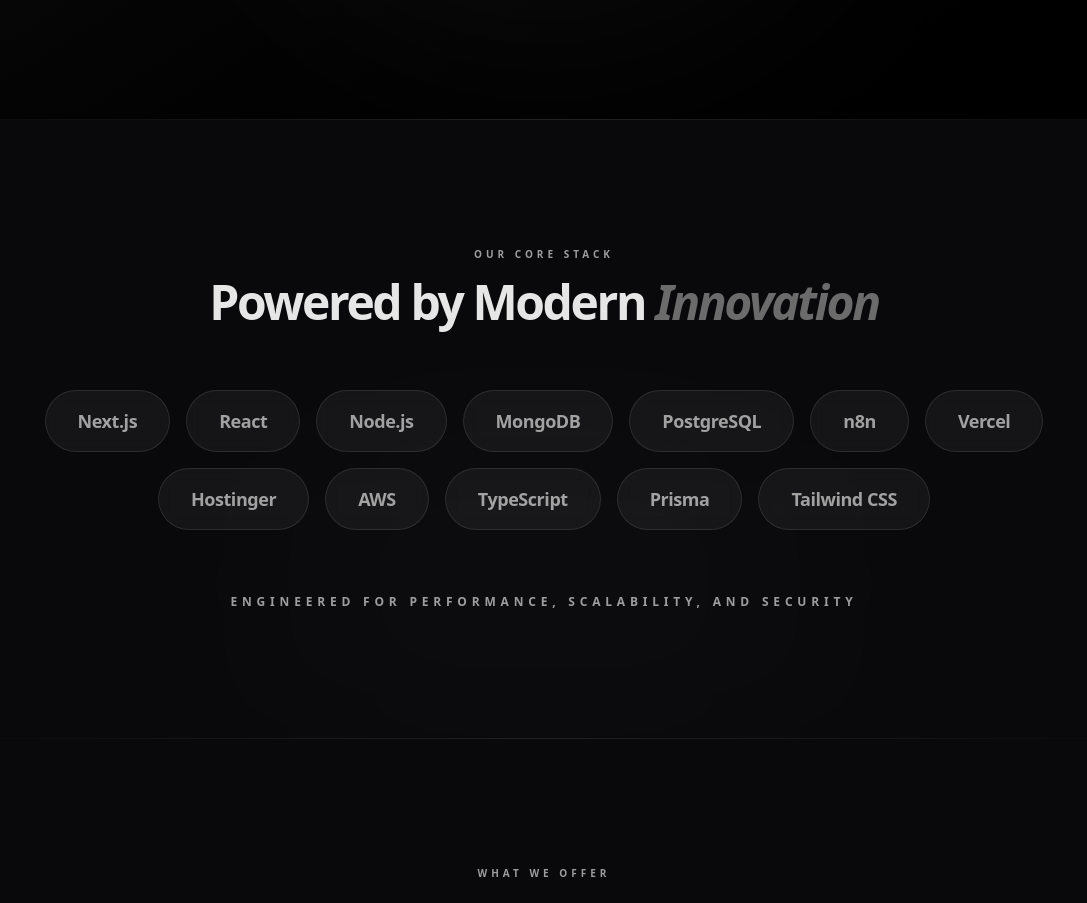
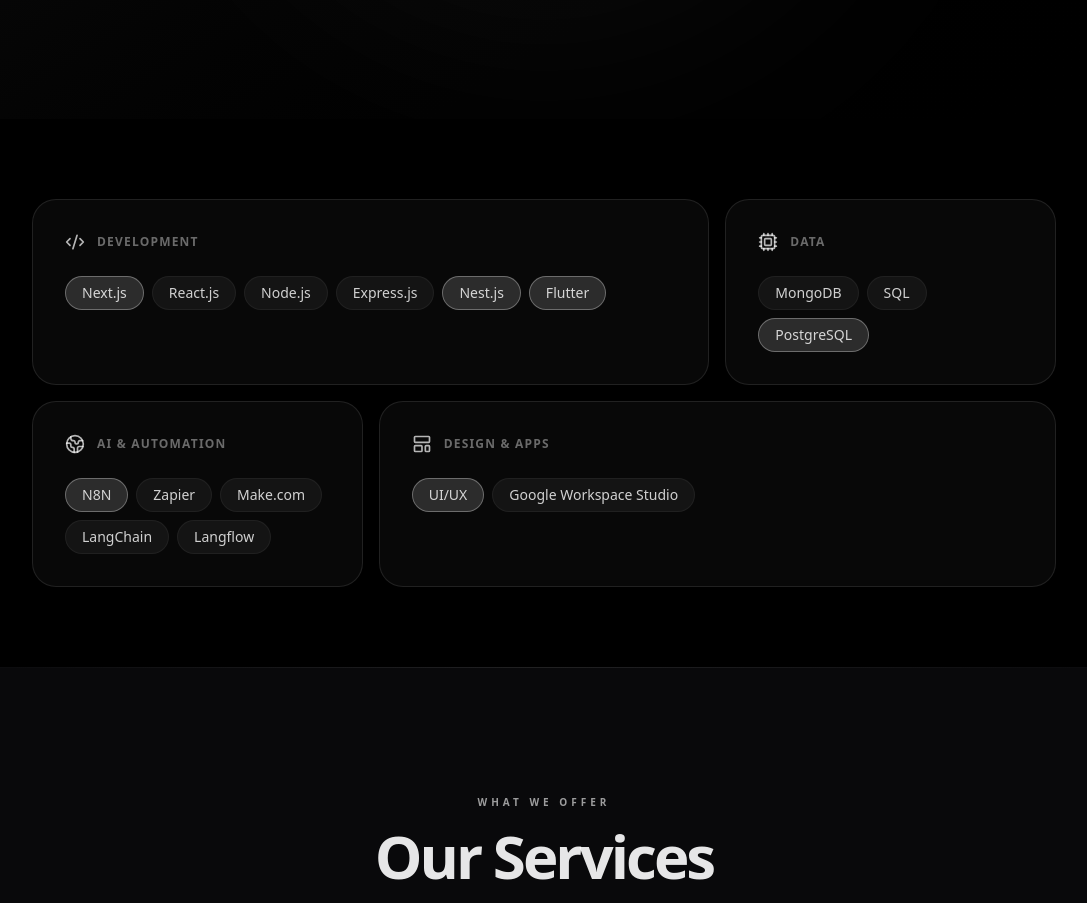
Before and after one commit to devsafix/taqwa-software, a Next.js app: page / in a window 1280 px wide. Shown: the part 681-1584 px from the top of the page, without its empty margins (96-1183 px from the left). Built offline with nearby package versions, Linux system fonts and the light colour scheme.

Commit message:
update: tech stack

```diff
--- a/app/layout.tsx
+++ b/app/layout.tsx
@@ -13,7 +13,7 @@
 export const metadata: Metadata = {
   title: {
     default:
-      "TaqwaSoftware | Web Solutions | App Development | AI Agents | Engineering Excellence",
+      "TaqwaSoftware | Web Solutions | App Development | AI Agents",
     template: "%s | TaqwaSoftware",
   },
   description:
--- a/components/modules/TechStack.tsx
+++ b/components/modules/TechStack.tsx
@@ -1,85 +1,74 @@
 "use client";
+import { motion } from "framer-motion";
+import { Code2, Cpu, Globe2, LayoutTemplate } from "lucide-react";
 
-import { motion } from "framer-motion";
-
-const technologies = [
+const techGroups = [
+  {
+    title: "Development",
+    icon: <Code2 className="w-5 h-5 text-white/70" />,
+    items: [
       "Next.js",
-  "React",
+      "React.js",
       "Node.js",
-  "MongoDB",
-  "PostgreSQL",
-  "n8n",
-  "Vercel",
-  "Hostinger",
-  "AWS",
-  "TypeScript",
-  "Prisma",
-  "Tailwind CSS",
+      "Express.js",
+      "Nest.js",
+      "Flutter",
+    ],
+    className: "md:col-span-2",
+  },
+  {
+    title: "Data",
+    icon: <Cpu className="w-5 h-5 text-white/70" />,
+    items: ["MongoDB", "SQL", "PostgreSQL"],
+    className: "md:col-span-1",
+  },
+  {
+    title: "AI & Automation",
+    icon: <Globe2 className="w-5 h-5 text-white/70" />,
+    items: ["N8N", "Zapier", "Make.com", "LangChain", "Langflow"],
+    className: "md:col-span-1",
+  },
+  {
+    title: "Design & Apps",
+    icon: <LayoutTemplate className="w-5 h-5 text-white/70" />,
+    items: ["UI/UX", "Google Workspace Studio"],
+    className: "md:col-span-2",
+  },
 ];
 
 export function TechStack() {
   return (
-    <section className="py-20 md:py-32 px-4 relative overflow-hidden">
-      {/* Subtle top divider to maintain section flow */}
-      <div className="absolute top-0 left-1/2 -translate-x-1/2 w-full h-px bg-linear-to-r from-transparent via-white/10 to-transparent" />
-
-      <div className="max-w-7xl mx-auto relative z-10">
-        <div className="flex flex-col items-center">
-          {/* Section Heading */}
+    <section className="py-20 px-4 bg-black">
+      <div className="max-w-5xl mx-auto">
+        <div className="grid grid-cols-1 md:grid-cols-3 gap-4">
+          {techGroups.map((group, i) => (
             <motion.div
-            initial={{ opacity: 0, y: 10 }}
+              key={group.title}
+              initial={{ opacity: 0, y: 20 }}
               whileInView={{ opacity: 1, y: 0 }}
-            viewport={{ once: true }}
-            className="text-center mb-16"
+              transition={{ delay: i * 0.1 }}
+              className={`p-8 rounded-3xl bg-white/3 border border-white/10 hover:border-white/20 transition-all ${group.className}`}
             >
-            <span className="text-white/60 font-bold tracking-[0.4em] uppercase text-[10px] mb-4 block">
-              Our Core Stack
+              <div className="flex items-center gap-3 mb-6">
+                {group.icon}
+                <h3 className="text-white/40 text-xs font-bold uppercase tracking-widest">
+                  {group.title}
+                </h3>
+              </div>
+              <div className="flex flex-wrap gap-2">
+                {group.items.map((item) => (
+                  <span
+                    key={item}
+                    className={`px-4 py-1.5 rounded-full bg-white/5 border ${item === "Next.js" || item === "Flutter" || item === "Nest.js" || item === "PostgreSQL" || item === "N8N" || item === "UI/UX" ? "bg-white/15 border-white/30" : ""} border-white/5 text-sm font-medium text-white/80`}
+                  >
+                    {item}
                   </span>
-            <h2 className="text-3xl md:text-5xl font-bold tracking-tighter text-white/90">
-              Powered by Modern{" "}
-              <span className="italic text-white/40">Innovation</span>
-            </h2>
-          </motion.div>
-
-          {/* Technology Grid/Flex Wrapper */}
-          <motion.div
-            initial={{ opacity: 0 }}
-            whileInView={{ opacity: 1 }}
-            viewport={{ once: true }}
-            transition={{ staggerChildren: 0.05, delayChildren: 0.2 }}
-            className="flex flex-wrap justify-center gap-3 md:gap-4 max-w-5xl"
-          >
-            {technologies.map((tech) => (
-              <motion.div
-                key={tech}
-                initial={{ opacity: 0, scale: 0.9 }}
-                whileInView={{ opacity: 1, scale: 1 }}
-                viewport={{ once: true }}
-                whileHover={{ y: -5, borderColor: "rgba(255,255,255,0.3)" }}
-                className="px-6 py-3 md:px-8 md:py-4 rounded-full border border-white/10 bg-white/5 backdrop-blur-sm transition-all duration-300 group cursor-default"
-              >
-                <span className="text-sm md:text-lg font-bold tracking-tight text-white/60 group-hover:text-white transition-colors">
-                  {tech}
-                </span>
+                ))}
+              </div>
             </motion.div>
           ))}
-          </motion.div>
-
-          {/* Subtext */}
-          <motion.p
-            initial={{ opacity: 0 }}
-            whileInView={{ opacity: 1 }}
-            viewport={{ once: true }}
-            transition={{ delay: 0.8 }}
-            className="mt-16 text-[10px] md:text-xs text-white/60 font-bold uppercase tracking-[0.4em] text-center"
-          >
-            Engineered for performance, scalability, and security
-          </motion.p>
         </div>
       </div>
-
-      {/* Background Ambient Glow (matches Hero consistency) */}
-      <div className="absolute bottom-0 left-1/2 -translate-x-1/2 w-1/2 h-1/2 bg-white/2 blur-[120px] rounded-full pointer-events-none" />
     </section>
   );
 }
```
Also changed, not shown: 1 other file (tests, documents, lock files or other folders). Lines whose indentation alone changed are shown as unchanged.
